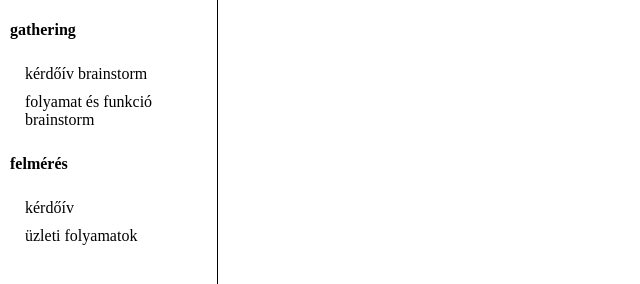
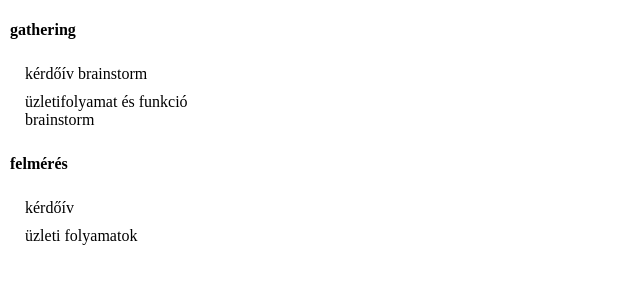
Before and after one commit to instantworkdev/vallalatiranyitasirendszer-spec, a plain HTML site: page index.html in a window 1280 px wide. Shown: the top 284 px of the page, without its empty margins (0-640 px from the left). Drawn offline with Linux system fonts and the light colour scheme.

Commit message:
current job

```diff
--- a/css/instantwork.css
+++ b/css/instantwork.css
@@ -95,7 +95,7 @@ li.active > a
 #content {
     width: 83%;
     height: 100%;
-    outline: 1px solid;
+    /*outline: 1px solid;*/
     position: absolute;
     right: 0;
     background: #ffffff;
--- a/index.html
+++ b/index.html
@@ -14,7 +14,7 @@
 				<li><p>gathering</p>
 					<ul>
 						<li class="submenu"><a href="https://docs.google.com/document/d/1tOityNUTv9yCbrhOrrfegps2xt9wnnkIDUUFb2kOujI/edit?usp=sharing" target="content">kérdőív brainstorm</a></li>
-						<li class="submenu"><a href="#">folyamat és funkció brainstorm</a></li>
+						<li class="submenu"><a href="#">üzletifolyamat és funkció brainstorm</a></li>
 					</ul>
 				</li>
 				<li><p>felmérés</p>
```
